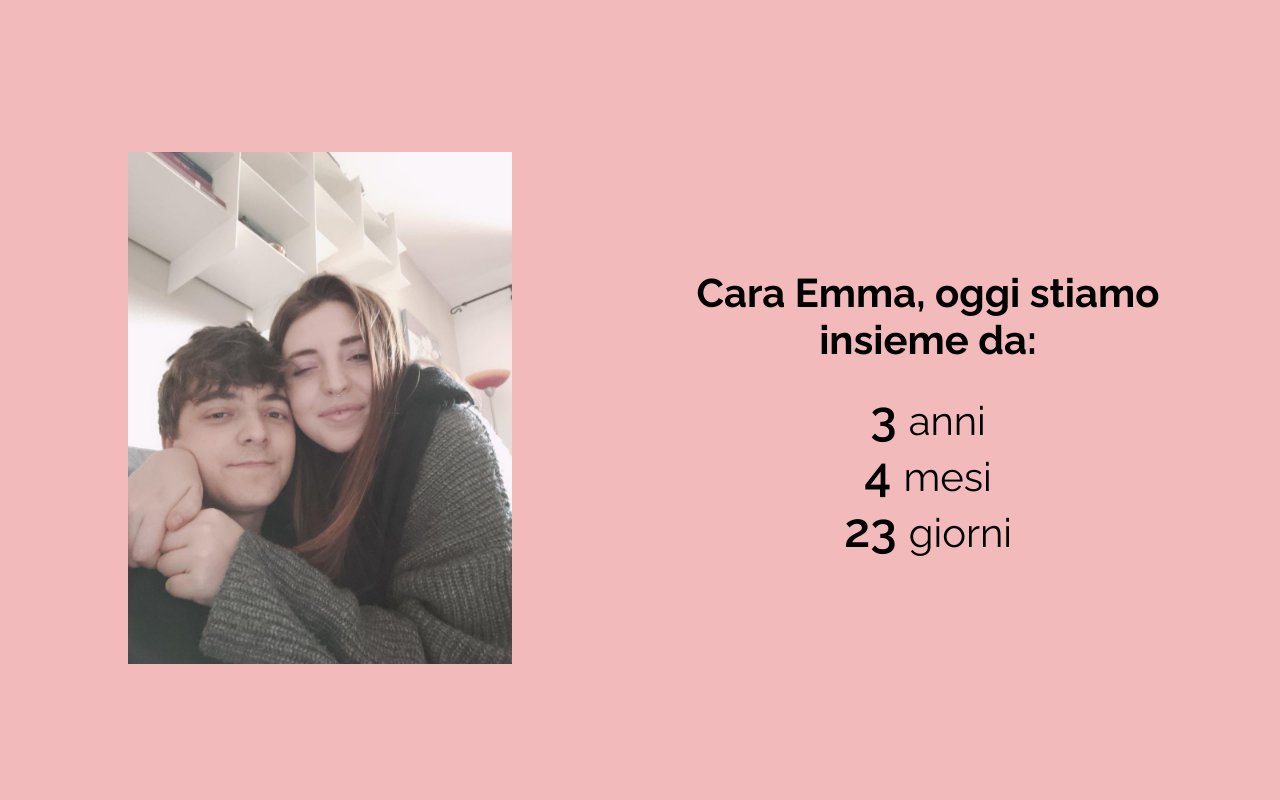
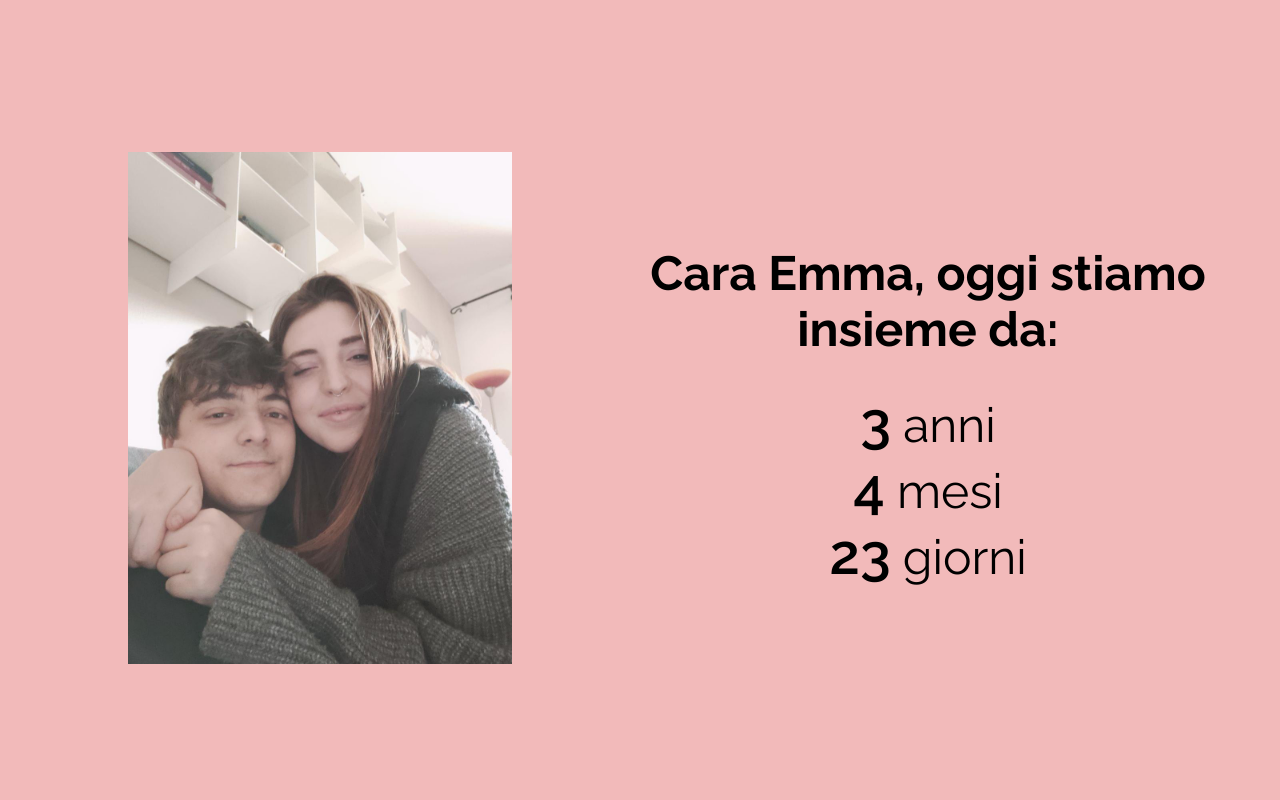
Before and after one commit to francescodelgiudice/broccoli, a plain HTML site: page index.html in a window 1280 px wide. Shown: the top 800 px of the page. Drawn offline with Linux system fonts and the light colour scheme.

Commit message:
Update font-size mobile

```diff
--- a/index.css
+++ b/index.css
@@ -86,6 +86,11 @@ button {
   margin-bottom: 3.5rem;
 }
 
+::-webkit-scrollbar {
+  width: 0px;
+  background: transparent; /* make scrollbar transparent */
+}
+
 @media screen and (min-width: 1000px) {
   .body-wrapper {
     flex-direction: row-reverse;
@@ -110,13 +115,30 @@ button {
     height: 100%;
   }
 
+  h1 {
+    font-size: 3rem;
+  }
+
+  h2 {
+    font-size: 2.5rem;
+  }
+
+  .timer-text,
+  p {
+    font-size: 3rem;
+  }
+
+  .number {
+    font-size: 3.5rem;
+  }
+
   .poem-wrapper p {
     font-size: 1.5rem;
     line-height: 1.8rem;
   }
 
   .poem-wrapper .single p {
-    font-size: 1.9rem;
+    font-size: 2rem;
   }
 
   .columns {
```
